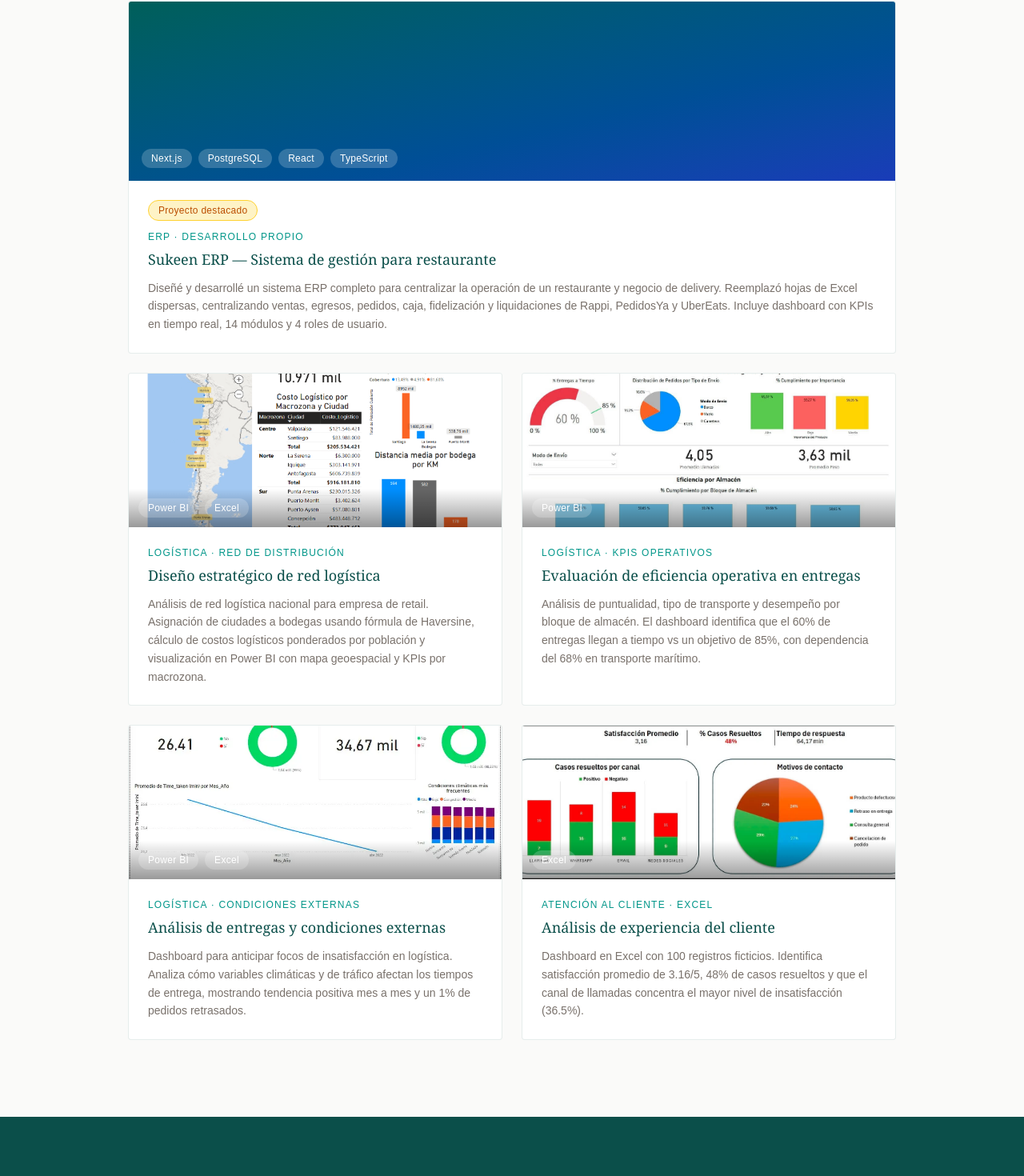
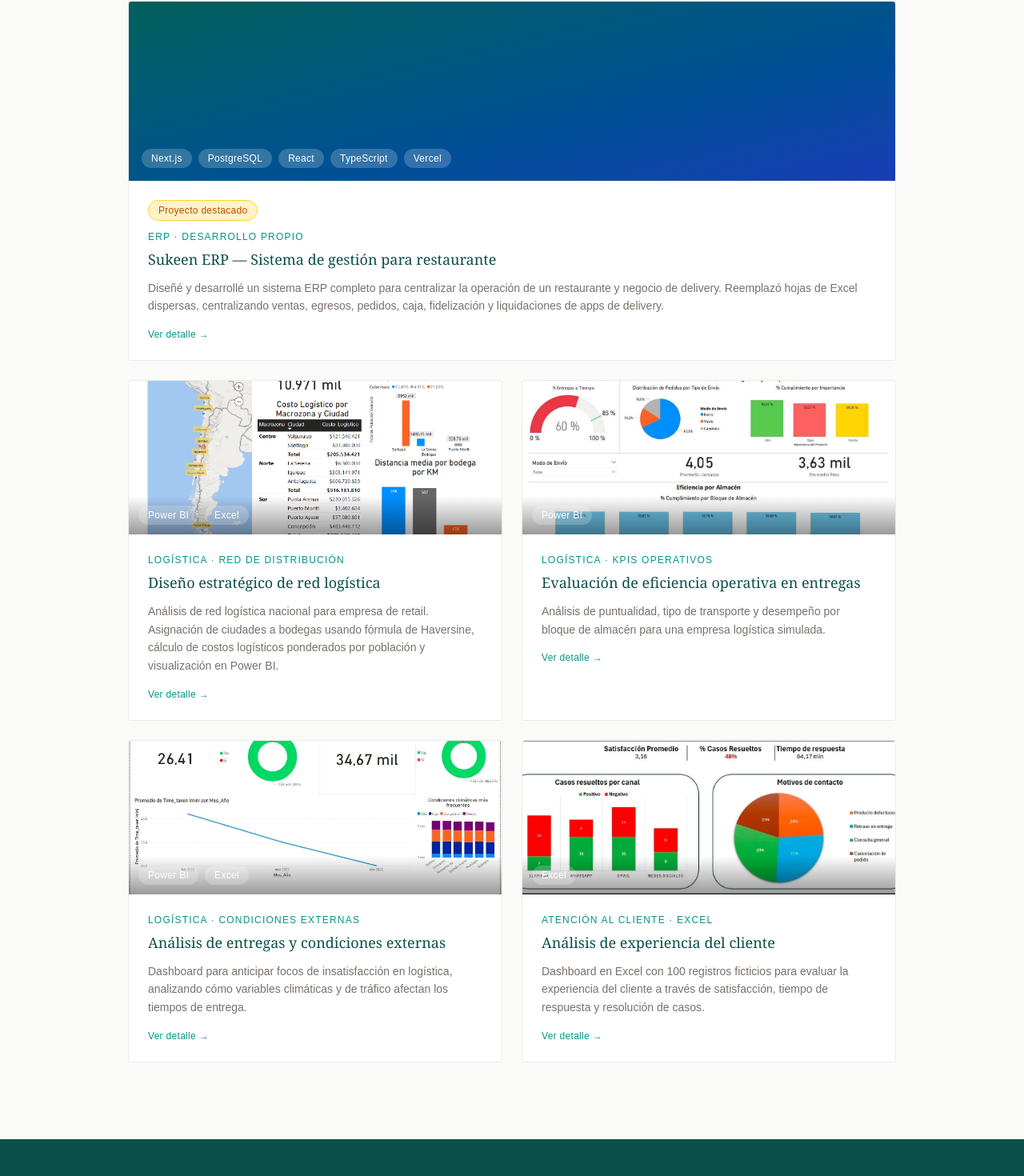
Before and after one commit to sofiabocas/portfolio-sofia, a Next.js app: page / in a window 1280 px wide. Shown: the part 1787-3257 px from the top of the page at 80% size. Built offline with nearby package versions, Linux system fonts and the light colour scheme.

Commit message:
agrego modal de proyectos con detalle

```diff
--- a/app/components/Proyectos.tsx
+++ b/app/components/Proyectos.tsx
@@ -1,60 +1,82 @@
+"use client";
 import Image from "next/image";
+import { useState } from "react";
 
 const proyectos = [
   {
     id: 1,
     categoria: "ERP · Desarrollo propio",
     titulo: "Sukeen ERP — Sistema de gestión para restaurante",
-    descripcion: "Diseñé y desarrollé un sistema ERP completo para centralizar la operación de un restaurante y negocio de delivery. Reemplazó hojas de Excel dispersas, centralizando ventas, egresos, pedidos, caja, fidelización y liquidaciones de Rappi, PedidosYa y UberEats. Incluye dashboard con KPIs en tiempo real, 14 módulos y 4 roles de usuario.",
-    herramientas: ["Next.js", "PostgreSQL", "React", "TypeScript"],
+    descripcion: "Diseñé y desarrollé un sistema ERP completo para centralizar la operación de un restaurante y negocio de delivery. Reemplazó hojas de Excel dispersas, centralizando ventas, egresos, pedidos, caja, fidelización y liquidaciones de apps de delivery.",
+    objetivo: "Centralizar los datos operativos del negocio en un solo sistema, reemplazando hojas de Excel dispersas y permitiendo tomar decisiones en tiempo real.",
+    conclusion: "El sistema redujo errores de registro en un 50%, eliminó la dependencia de Excel como base de datos y permitió visualizar KPIs del negocio de forma inmediata desde cualquier dispositivo.",
+    herramientas: ["Next.js", "PostgreSQL", "React", "TypeScript", "Vercel"],
     imagen: null,
     color: "from-teal-800 to-blue-800",
     destacado: true,
+    modulos: ["Dashboard KPIs", "Pedidos", "Ventas", "Egresos", "Caja", "Apps delivery", "Cocina", "Deudores", "Ranking", "Fidelización"],
   },
   {
     id: 2,
     categoria: "Logística · Red de distribución",
     titulo: "Diseño estratégico de red logística",
-    descripcion: "Análisis de red logística nacional para empresa de retail. Asignación de ciudades a bodegas usando fórmula de Haversine, cálculo de costos logísticos ponderados por población y visualización en Power BI con mapa geoespacial y KPIs por macrozona.",
+    descripcion: "Análisis de red logística nacional para empresa de retail. Asignación de ciudades a bodegas usando fórmula de Haversine, cálculo de costos logísticos ponderados por población y visualización en Power BI.",
+    objetivo: "Diseñar una red de distribución eficiente para maximizar la cobertura poblacional y minimizar los costos logísticos de transporte en Chile.",
+    conclusion: "Santiago emerge como la bodega más eficiente en cobertura y costos. El centro del país concentra la mayor densidad poblacional, mientras el sur requiere mayor inversión logística dada su dispersión geográfica.",
     herramientas: ["Power BI", "Excel"],
     imagen: "/proyectos/logistica.png",
     color: "from-teal-900 to-teal-600",
     destacado: false,
+    modulos: [],
   },
   {
     id: 3,
     categoria: "Logística · KPIs operativos",
     titulo: "Evaluación de eficiencia operativa en entregas",
-    descripcion: "Análisis de puntualidad, tipo de transporte y desempeño por bloque de almacén. El dashboard identifica que el 60% de entregas llegan a tiempo vs un objetivo de 85%, con dependencia del 68% en transporte marítimo.",
+    descripcion: "Análisis de puntualidad, tipo de transporte y desempeño por bloque de almacén para una empresa logística simulada.",
+    objetivo: "Identificar puntos críticos en la puntualidad de entrega, eficiencia logística según tipo de transporte y desempeño comparado entre bloques de almacén.",
+    conclusion: "El 60% de entregas llegan a tiempo vs un objetivo del 85%. Existe una fuerte dependencia del transporte marítimo (68%) que impacta la cadena logística. Los productos de alta importancia tienen mejor cumplimiento.",
     herramientas: ["Power BI"],
     imagen: "/proyectos/eficiencia.png",
     color: "from-amber-800 to-amber-600",
     destacado: false,
+    modulos: [],
   },
   {
     id: 4,
     categoria: "Logística · Condiciones externas",
     titulo: "Análisis de entregas y condiciones externas",
-    descripcion: "Dashboard para anticipar focos de insatisfacción en logística. Analiza cómo variables climáticas y de tráfico afectan los tiempos de entrega, mostrando tendencia positiva mes a mes y un 1% de pedidos retrasados.",
+    descripcion: "Dashboard para anticipar focos de insatisfacción en logística, analizando cómo variables climáticas y de tráfico afectan los tiempos de entrega.",
+    objetivo: "Anticipar focos de insatisfacción en el proceso logístico y mejorar la percepción del servicio mediante alertas tempranas y visualización de KPIs.",
+    conclusion: "Solo el 1% de pedidos fueron retrasados. Se identificó una tendencia positiva en tiempos de entrega mes a mes. Las condiciones climáticas, aunque no controlables, pueden gestionarse con estrategias de comunicación.",
     herramientas: ["Power BI", "Excel"],
     imagen: "/proyectos/entregas.png",
     color: "from-stone-700 to-stone-500",
     destacado: false,
+    modulos: [],
   },
   {
     id: 5,
     categoria: "Atención al cliente · Excel",
     titulo: "Análisis de experiencia del cliente",
-    descripcion: "Dashboard en Excel con 100 registros ficticios. Identifica satisfacción promedio de 3.16/5, 48% de casos resueltos y que el canal de llamadas concentra el mayor nivel de insatisfacción (36.5%).",
+    descripcion: "Dashboard en Excel con 100 registros ficticios para evaluar la experiencia del cliente a través de satisfacción, tiempo de respuesta y resolución de casos.",
+    objetivo: "Analizar la experiencia del cliente mediante indicadores operativos para generar visualizaciones útiles en la toma de decisiones estratégicas.",
+    conclusion: "Satisfacción promedio de 3.16/5 y solo 48% de casos resueltos. El canal de llamadas concentra el mayor nivel de insatisfacción (36.5%), sugiriendo revisar tiempos de atención y protocolos.",
     herramientas: ["Excel"],
     imagen: "/proyectos/cliente.png",
     color: "from-teal-700 to-emerald-500",
     destacado: false,
+    modulos: [],
   },
 ];
 
+type Proyecto = typeof proyectos[0];
+
 export default function Proyectos() {
+  const [seleccionado, setSeleccionado] = useState<Proyecto | null>(null);
+
   return (
+    <>
       <section id="proyectos" className="py-24 bg-stone-50 border-t border-teal-900/10">
         <div className="max-w-5xl mx-auto px-8">
           <p className="text-xs uppercase tracking-widest text-teal-600 mb-4 flex items-center gap-3">
@@ -65,30 +87,24 @@ export default function Proyectos() {
             Trabajo seleccionado
           </h2>
           <p className="text-sm text-stone-500 mb-12 max-w-lg leading-relaxed">
-          Una selección de proyectos de análisis de datos, dashboards y soluciones operativas — construidos con datos reales y simulados.
+            Una selección de proyectos de análisis de datos, dashboards y soluciones operativas. Haz click en cada uno para ver el detalle.
           </p>
 
           <div className="grid grid-cols-1 md:grid-cols-2 gap-6">
             {proyectos.map((p) => (
               <div
                 key={p.id}
-              className={`bg-white border border-teal-900/10 rounded-sm overflow-hidden hover:-translate-y-1 hover:shadow-lg transition-all duration-200 ${p.destacado ? "md:col-span-2" : ""}`}
+                onClick={() => setSeleccionado(p)}
+                className={`bg-white border border-teal-900/10 rounded-sm overflow-hidden hover:-translate-y-1 hover:shadow-lg transition-all duration-200 cursor-pointer ${p.destacado ? "md:col-span-2" : ""}`}
               >
                 <div className={`relative h-48 ${p.destacado ? "md:h-56" : ""}`}>
                   {p.imagen ? (
-                  <Image
-                    src={p.imagen}
-                    alt={p.titulo}
-                    fill
-                    className="object-cover"
-                  />
+                    <Image src={p.imagen} alt={p.titulo} fill className="object-cover" />
                   ) : (
                     <div className={`h-full bg-gradient-to-br ${p.color} flex items-end p-4`}>
                       <div className="flex gap-2 flex-wrap">
                         {p.herramientas.map((h) => (
-                        <span key={h} className="text-xs px-3 py-1 bg-white/20 text-white rounded-full tracking-wide">
-                          {h}
-                        </span>
+                          <span key={h} className="text-xs px-3 py-1 bg-white/20 text-white rounded-full tracking-wide">{h}</span>
                         ))}
                       </div>
                     </div>
@@ -96,9 +112,7 @@ export default function Proyectos() {
                   {p.imagen && (
                     <div className="absolute bottom-0 left-0 right-0 p-3 bg-gradient-to-t from-black/40 to-transparent flex gap-2 flex-wrap">
                       {p.herramientas.map((h) => (
-                      <span key={h} className="text-xs px-3 py-1 bg-white/20 text-white rounded-full tracking-wide">
-                        {h}
-                      </span>
+                        <span key={h} className="text-xs px-3 py-1 bg-white/20 text-white rounded-full tracking-wide">{h}</span>
                       ))}
                     </div>
                   )}
@@ -114,11 +128,83 @@ export default function Proyectos() {
                     {p.titulo}
                   </h3>
                   <p className="text-sm text-stone-500 leading-relaxed">{p.descripcion}</p>
+                  <p className="text-xs text-teal-600 mt-4 tracking-wide">Ver detalle →</p>
                 </div>
               </div>
             ))}
           </div>
         </div>
       </section>
+
+      {seleccionado && (
+        <div
+          className="fixed inset-0 z-50 bg-black/60 flex items-center justify-center p-4"
+          onClick={() => setSeleccionado(null)}
+        >
+          <div
+            className="bg-white rounded-sm max-w-2xl w-full max-h-[90vh] overflow-y-auto"
+            onClick={(e) => e.stopPropagation()}
+          >
+            <div className="relative h-64">
+              {seleccionado.imagen ? (
+                <Image src={seleccionado.imagen} alt={seleccionado.titulo} fill className="object-cover" />
+              ) : (
+                <div className={`h-full bg-gradient-to-br ${seleccionado.color}`} />
+              )}
+              <button
+                onClick={() => setSeleccionado(null)}
+                className="absolute top-4 right-4 w-8 h-8 bg-white/90 rounded-full text-teal-900 text-sm font-medium flex items-center justify-center hover:bg-white transition-colors"
+              >
+                ✕
+              </button>
+            </div>
+
+            <div className="p-8">
+              <p className="text-xs uppercase tracking-widest text-teal-600 mb-2">{seleccionado.categoria}</p>
+              <h3 className="text-2xl font-light text-teal-900 mb-6 leading-snug" style={{fontFamily: "Georgia, serif"}}>
+                {seleccionado.titulo}
+              </h3>
+
+              <div className="space-y-6">
+                <div>
+                  <p className="text-xs uppercase tracking-widest text-stone-400 mb-2">Objetivo</p>
+                  <p className="text-sm text-stone-600 leading-relaxed">{seleccionado.objetivo}</p>
+                </div>
+
+                <div>
+                  <p className="text-xs uppercase tracking-widest text-stone-400 mb-2">Descripción</p>
+                  <p className="text-sm text-stone-600 leading-relaxed">{seleccionado.descripcion}</p>
+                </div>
+
+                {seleccionado.modulos.length > 0 && (
+                  <div>
+                    <p className="text-xs uppercase tracking-widest text-stone-400 mb-3">Módulos</p>
+                    <div className="flex flex-wrap gap-2">
+                      {seleccionado.modulos.map((m) => (
+                        <span key={m} className="text-xs px-3 py-1 bg-teal-50 text-teal-800 rounded-full">{m}</span>
+                      ))}
+                    </div>
+                  </div>
+                )}
+
+                <div>
+                  <p className="text-xs uppercase tracking-widest text-stone-400 mb-2">Conclusión</p>
+                  <p className="text-sm text-stone-600 leading-relaxed">{seleccionado.conclusion}</p>
+                </div>
+
+                <div>
+                  <p className="text-xs uppercase tracking-widest text-stone-400 mb-3">Herramientas</p>
+                  <div className="flex flex-wrap gap-2">
+                    {seleccionado.herramientas.map((h) => (
+                      <span key={h} className="text-xs px-3 py-1 bg-amber-50 text-amber-800 border border-amber-200 rounded-full">{h}</span>
+                    ))}
+                  </div>
+                </div>
+              </div>
+            </div>
+          </div>
+        </div>
+      )}
+    </>
   );
 }
```
Lines whose indentation alone changed are shown as unchanged.
